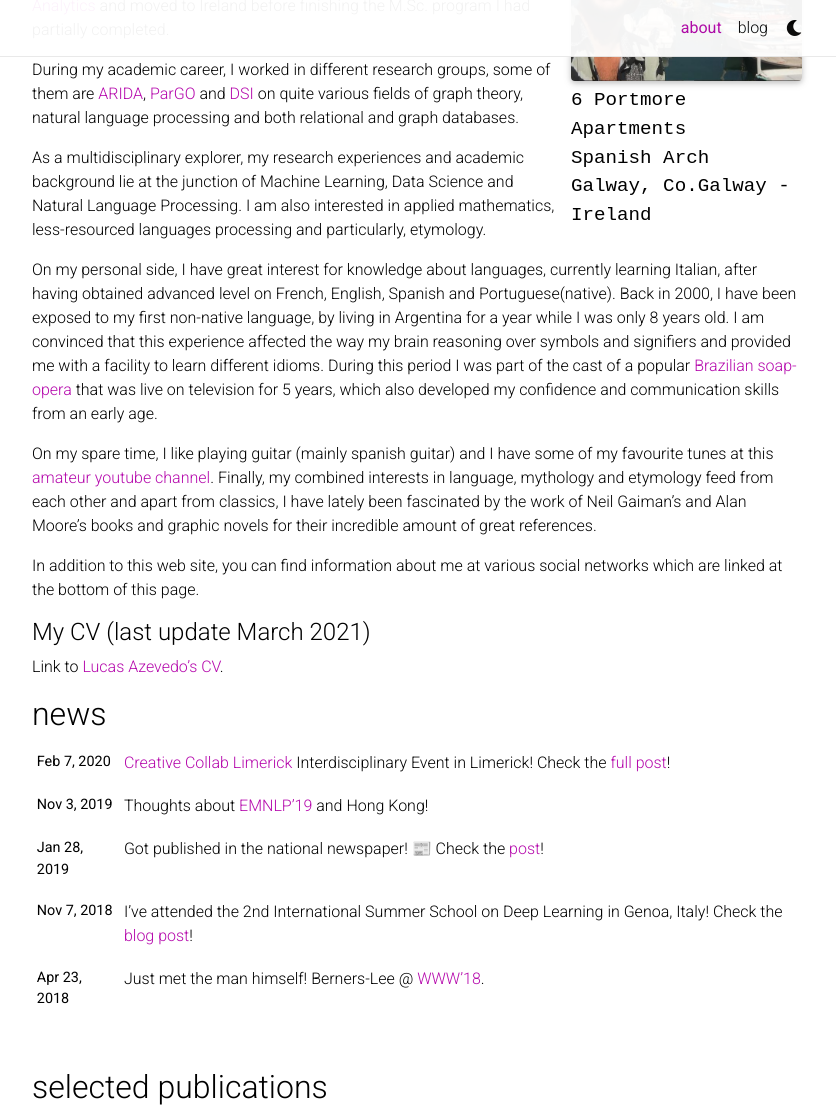
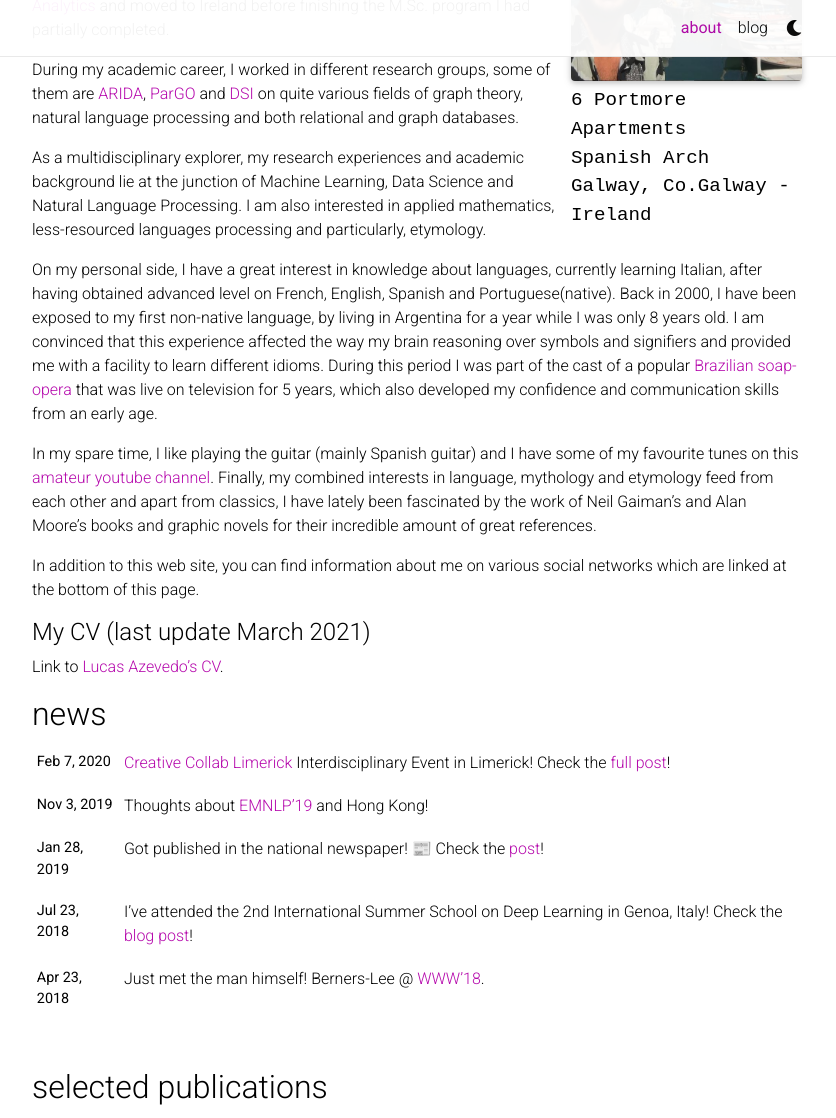
Before and after one commit to lucas0/lucas0.github.io, a Jekyll site: the page built from _pages/about.md, in a window 1280 px wide and 1400 px high, scrolled down 454 px, cut to the strip 0-1118 px from the top of the window. Shown: the whole strip, without its empty margins (223-1059 px from the left). Built offline with Jekyll 4.4.1, drawn with Linux system fonts in a browser that asks for light colours; nearby versions of some CDN libraries; a style sheet for code colours, icons or effects is not loaded.

```diff
--- a/_pages/about.md
+++ b/_pages/about.md
@@ -18,17 +18,17 @@ social: true  # includes social icons at the bottom of the page
 ---
 <!--
 -->
-I hold a B.Sc. in Computer Science from [Federal University of Ceara](http://www.ufc.br){:target="_blank"} (2009-13)from where I have also started an M.Sc. in Machine Learning (2015). During my bachelors, I was granted a sponsored exchange program to [University of Kansas](https://ku.edu){:target="_blank"}(2012-2013) where my interest in Artificial Intelligence was nourished as well as my proficiency in English. At the start of 2016, I was offered a PhD Candidate position at the [Insight Centre for Data Analytics](https://www.insight-centre.org) and moved to Ireland before finishing the M.Sc. program I had partially completed.
+I hold a B.Sc. in Computer Science from [Federal University of Ceara](http://www.ufc.br){:target="_blank"} (2009-13)from where I have also started an M.Sc. in Machine Learning (2015). During my bachelors, I was granted a sponsored exchange program to [University of Kansas](https://ku.edu){:target="_blank"} (2012-2013) where my interest in Artificial Intelligence was nourished as well as my proficiency in English. At the start of 2016, I was offered a PhD Candidate position at the [Insight Centre for Data Analytics](https://www.insight-centre.org) and moved to Ireland before finishing the M.Sc. program I had partially completed.
 
 During my academic career, I worked in different research groups, some of them are [ARIDA](http://www.arida.ufc.br/site/){:target="_blank"}, [ParGO](http://www.lia.ufc.br/~pargo/){:target="_blank"} and [DSI](https://dsi.nuigalway.ie){:target="_blank"} on quite various fields of graph theory, natural language processing and both relational and graph databases.
 
 As a multidisciplinary explorer, my research experiences and academic background lie at the junction of Machine Learning, Data Science and Natural Language Processing. I am also interested in applied mathematics, less-resourced languages processing and particularly, etymology.
 
-On my personal side, I have great interest for knowledge about languages, currently learning Italian, after having obtained advanced level on French, English, Spanish and Portuguese(native). Back in 2000, I have been exposed to my first non-native language, by living in Argentina for a year while I was only 8 years old. I am convinced that this experience affected the way my brain reasoning over symbols and signifiers and provided me with a facility to learn different idioms. During this period I was part of the cast of a popular [Brazilian soap-opera](https://www.imdb.com/title/tt0154062/fullcredits?ref_=tt_cl_sm#cast){:target="_blank"} that was live on television for 5 years, which also developed my confidence and communication skills from an early age.
+On my personal side, I have a great interest in knowledge about languages, currently learning Italian, after having obtained advanced level on French, English, Spanish and Portuguese(native). Back in 2000, I have been exposed to my first non-native language, by living in Argentina for a year while I was only 8 years old. I am convinced that this experience affected the way my brain reasoning over symbols and signifiers and provided me with a facility to learn different idioms. During this period I was part of the cast of a popular [Brazilian soap-opera](https://www.imdb.com/title/tt0154062/fullcredits?ref_=tt_cl_sm#cast){:target="_blank"} that was live on television for 5 years, which also developed my confidence and communication skills from an early age.
 
-On my spare time, I like playing guitar (mainly spanish guitar) and I have some of my favourite tunes at this [amateur youtube channel](https://www.youtube.com/channel/UC42Z8UbC-NR9ZBCyC9wwaVQ/videos?view_as=subscriber). Finally, my combined interests in language, mythology and etymology feed from each other and apart from classics, I have lately been fascinated by the work of Neil Gaiman's and Alan Moore's books and graphic novels for their incredible amount of great references.
+In my spare time, I like playing the guitar (mainly Spanish guitar) and I have some of my favourite tunes on this [amateur youtube channel](https://www.youtube.com/channel/UC42Z8UbC-NR9ZBCyC9wwaVQ/videos?view_as=subscriber). Finally, my combined interests in language, mythology and etymology feed from each other and apart from classics, I have lately been fascinated by the work of Neil Gaiman's and Alan Moore's books and graphic novels for their incredible amount of great references.
 
-In addition to this web site, you can find information about me at various social networks which are linked at the bottom of this page.
+In addition to this web site, you can find information about me on various social networks which are linked at the bottom of this page.
 
 #### My CV (last update March 2021)
 Link to [Lucas Azevedo's CV]({{ site.baseurl }}/assets/pdf/CV.pdf).
```
Also changed, not shown: _news/announcement_2.md (+1 -1 lines), _posts/2018-11-07-ssdl.md (+60 -2 lines), assets/img/ssdl/5EA95D81-C699-4BA3-82F7-824BA8EEAFD1.jpg (deleted), assets/img/ssdl/conf1.JPG (renamed from assets/img/ssdl/IMG_2059.JPG), assets/img/ssdl/conf4.jpg (added), assets/img/ssdl/food2.JPG (renamed from assets/img/ssdl/IMG_2266.JPG), 12 other files.
